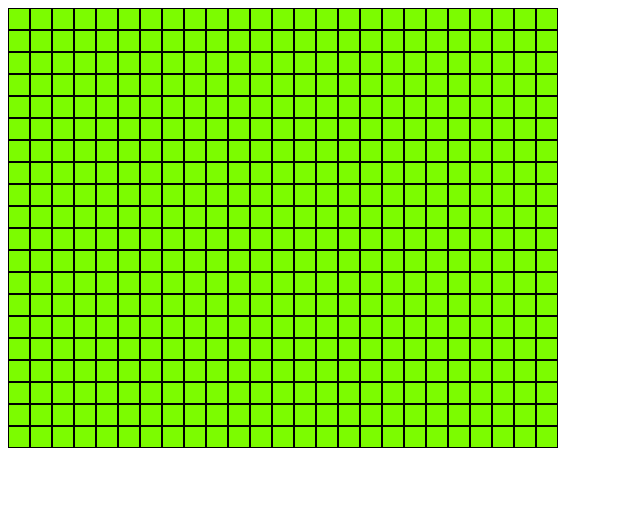
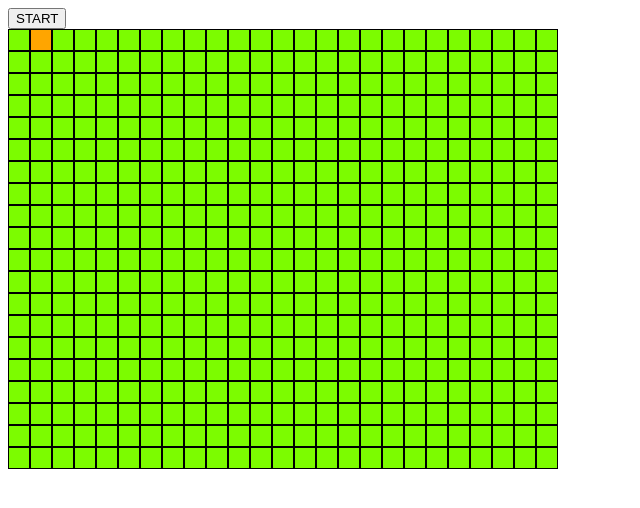
Before and after one commit to LeaderPlays/My-web-project, a plain HTML site: page snake/snake.html in a window 1280 px wide. Shown: the whole page, without its empty margins (0-640 px from the left). Drawn offline with Linux system fonts and the light colour scheme.

Commit message:
added start button

```diff
--- a/snake/snake.html
+++ b/snake/snake.html
@@ -16,14 +16,28 @@
         #body > div{
             display:flex
         }
+
+        #body > div {
+            display: flex;
+        }
+
+        .start-button{
+            position: absolute;
+            left: 800px;
+            z-index: 10;
+        }
     </style>
 
 </head>
-<body id="body">
+<body >
+    <button id="start-button">START</button>
+    <div id="body"></div>
 </body>
 <script>
+    const body = document.getElementById("body");
+    const startButton = document.getElementById("start-button")
+    let started = false
 
-    const body = document.getElementById("body");
     const width = 25;
     const height = 20;
     const speed = 100;
@@ -36,7 +50,17 @@
     let score = 0;
     let snakebody = [{x: xPos, y: yPos}]
 
-    const interval = setInterval(draw, speed)
+    let interval;
+
+    draw();
+    startButton.addEventListener("click", ()=>{
+        if (! started){
+        interval = setInterval(draw, speed)
+        started = true
+       }
+    })
+
+
 
     document.addEventListener("keydown", (e) => {
 
```
